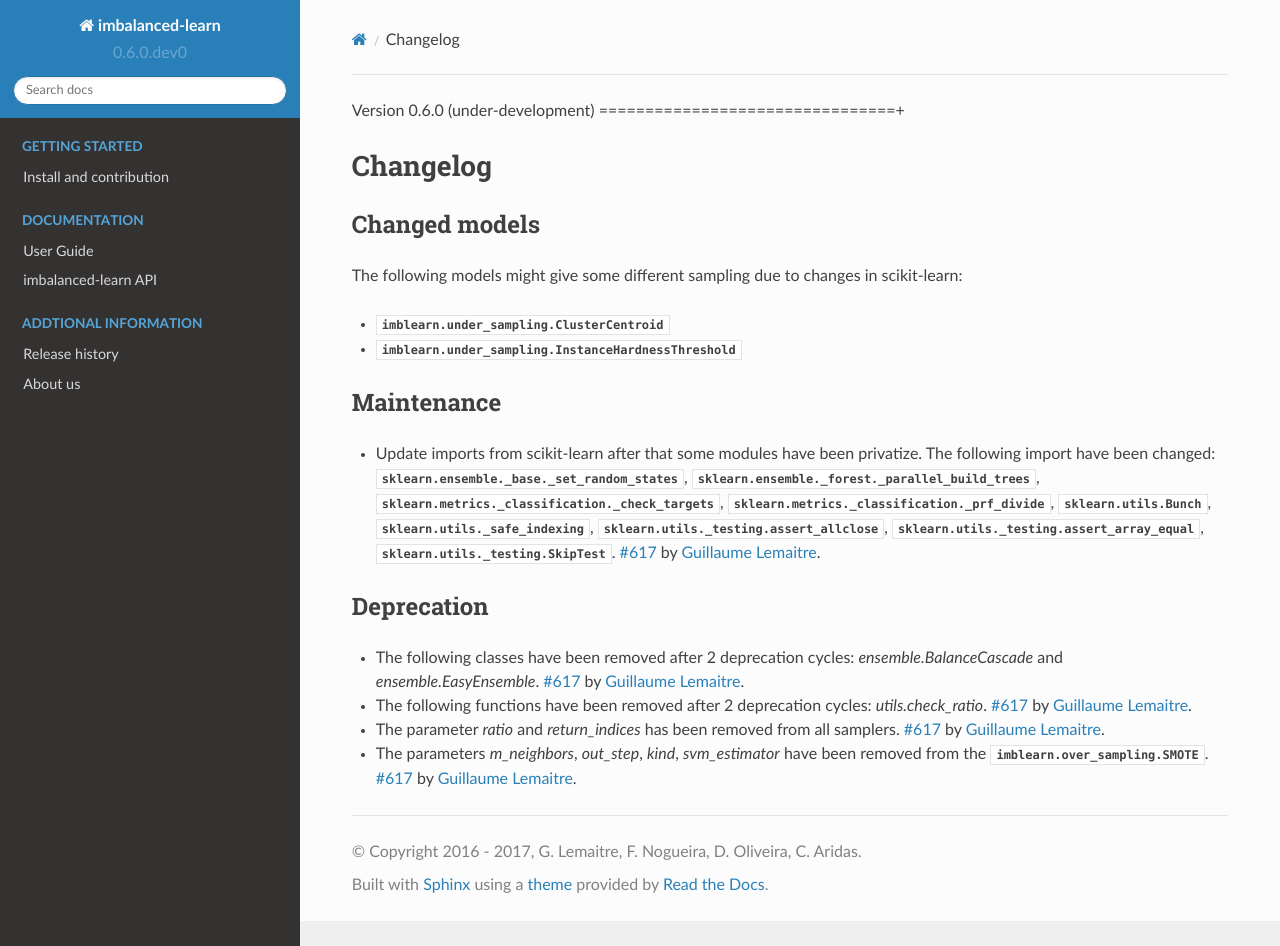
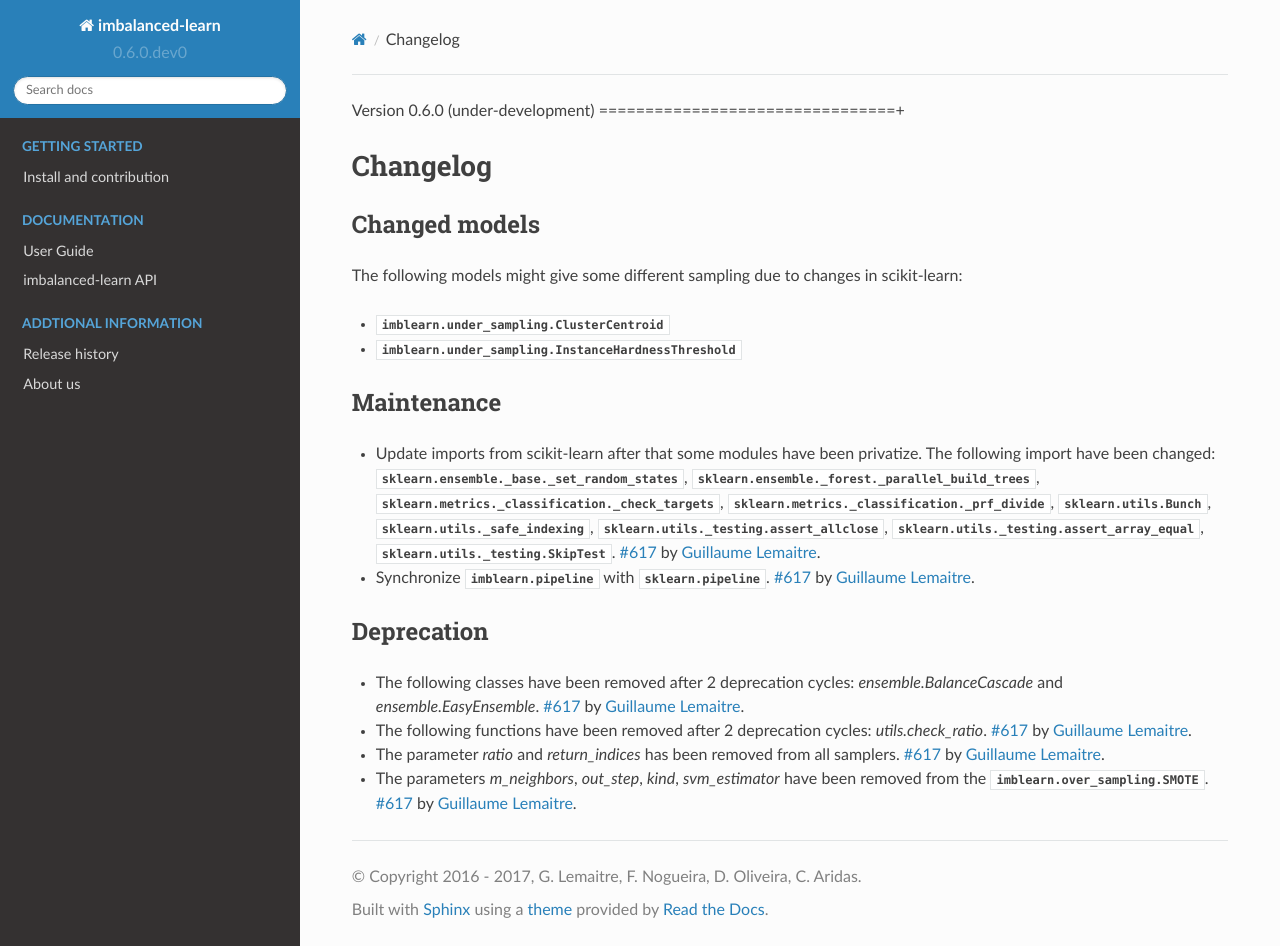
Before and after one commit to scikit-learn-contrib/imbalanced-learn, a Sphinx documentation site: the page built from doc/whats_new/v0.6.rst, in a window 1280 px wide and 946 px high. Built offline with Sphinx 7.4.7 and the Read the Docs theme 2.0.0, drawn with Linux system fonts in a browser that asks for light colours; formulas are drawn with MathJax 3; pages that are not in the unit, such as notebooks, are missing from menus.

Commit message:
add whats new

```diff
--- a/doc/whats_new/v0.6.rst
+++ b/doc/whats_new/v0.6.rst
@@ -31,6 +31,9 @@ Maintenance
   :class:`sklearn.utils._testing.SkipTest`.
   :pr:`617` by :user:`Guillaume Lemaitre <glemaitre>`.
 
+- Synchronize :mod:`imblearn.pipeline` with :mod:`sklearn.pipeline`.
+  :pr:`617` by :user:`Guillaume Lemaitre <glemaitre>`.
+
 Deprecation
 ...........
 
```
